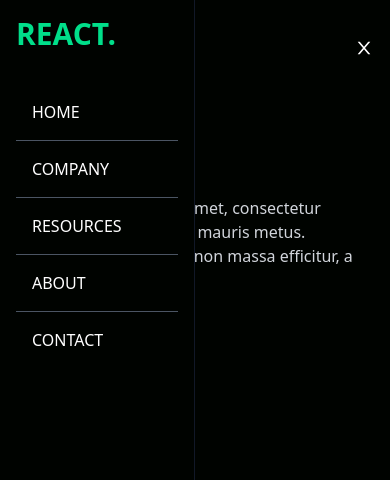
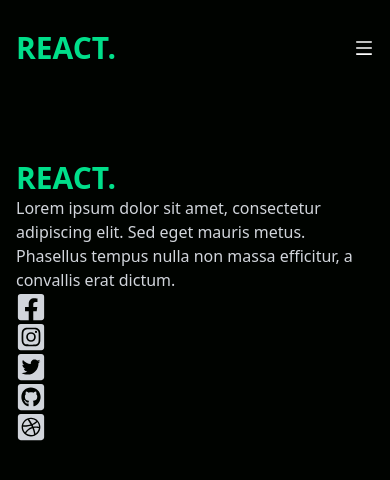
Before and after one commit to karen-baltazar/code-commerce, a React (Create React App) app: page / in a window 390 px wide. Shown: the top 480 px of the page. Built offline with nearby package versions, Linux system fonts and the light colour scheme.

Commit message:
Navbar - Fixed

```diff
--- a/src/components/Navbar.jsx
+++ b/src/components/Navbar.jsx
@@ -19,9 +19,9 @@
             <li className='p-4'>Contact</li>
         </ul>
         <div onClick={handleNav} className='block md:hidden'>
-            {!nav ? <AiOutlineClose size={20} /> : <AiOutlineMenu size={20} />}
+            {nav ? <AiOutlineClose size={20} /> : <AiOutlineMenu size={20} />}
         </div>
-        <div className={!nav ? 'fixed left-0 top-0 w-[50%] h-full border-r border-r-gray-900 bg-[#000300] ease-in-out duration-500' : 'fixed left-[-100%]'}>
+        <div className={nav ? 'fixed left-0 top-0 w-[50%] h-full border-r border-r-gray-900 bg-[#000300] ease-in-out duration-500 md:hidden' : 'fixed left-[-100%]'}>
             <h1 className='w-full text-3xl font-bold text-[#00df8a] m-4'>REACT.</h1>
 
             <ul className='uppercase p-4'>
```
